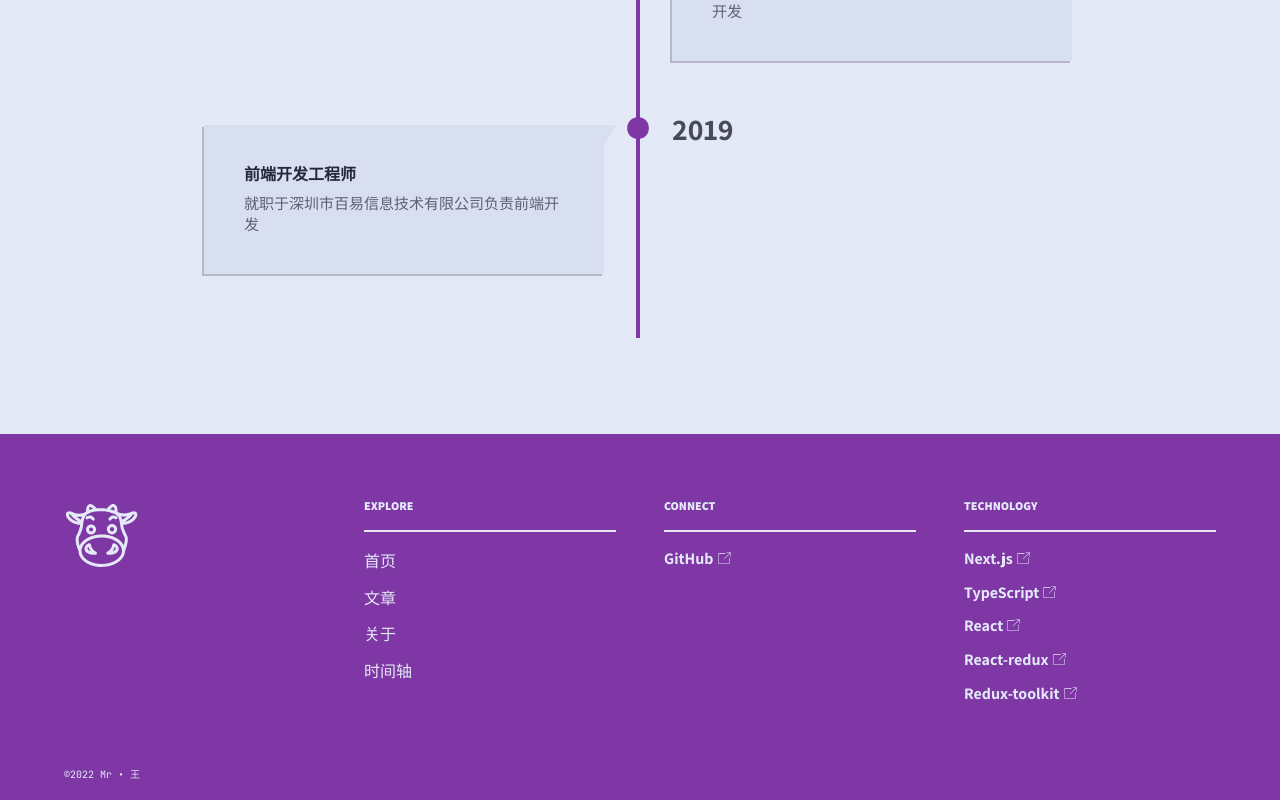
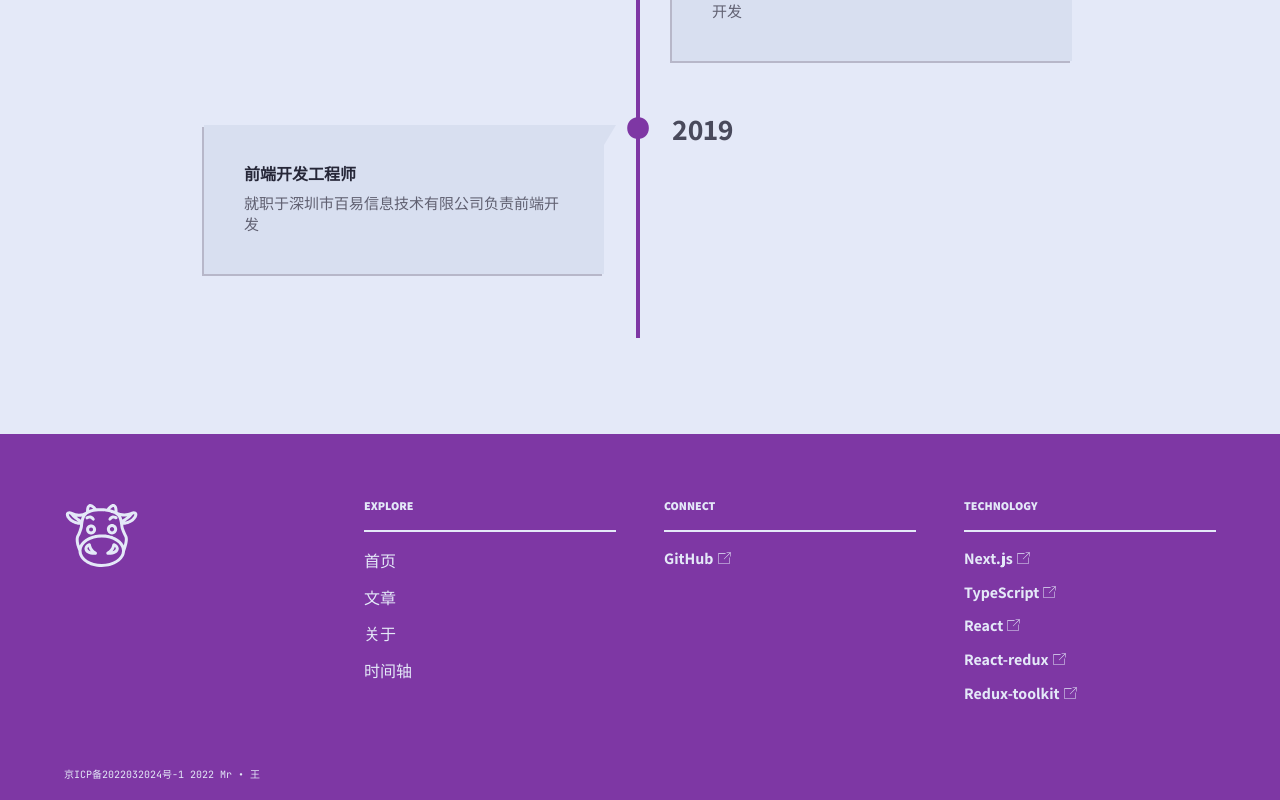
Before and after one commit to wgh1997/wangguohui.cn, a Next.js app: page /about in a window 1280 px wide. Shown: the part 1515-2315 px from the top of the page. Built offline with nearby package versions, Linux system fonts and the light colour scheme; no server answers.

Commit message:
fix: 添加备案号

```diff
--- a/data/content.ts
+++ b/data/content.ts
@@ -464,7 +464,7 @@ export const footer = {
 
   ],
   copyright: {
-    text: '©',
+    text: '京ICP备2022032024号-1   ',
     name: 'Mr • 王',
   },
 }
```
Also changed, not shown: public/touch-192.png, public/touch-512.png.
